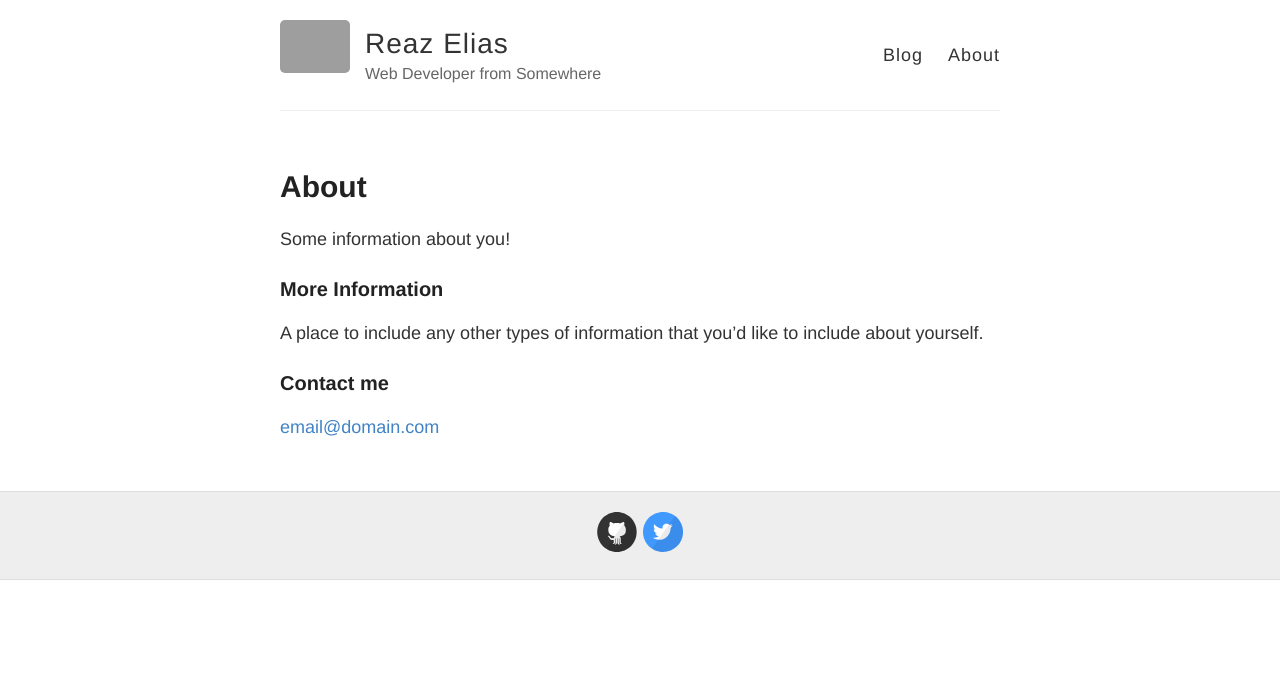
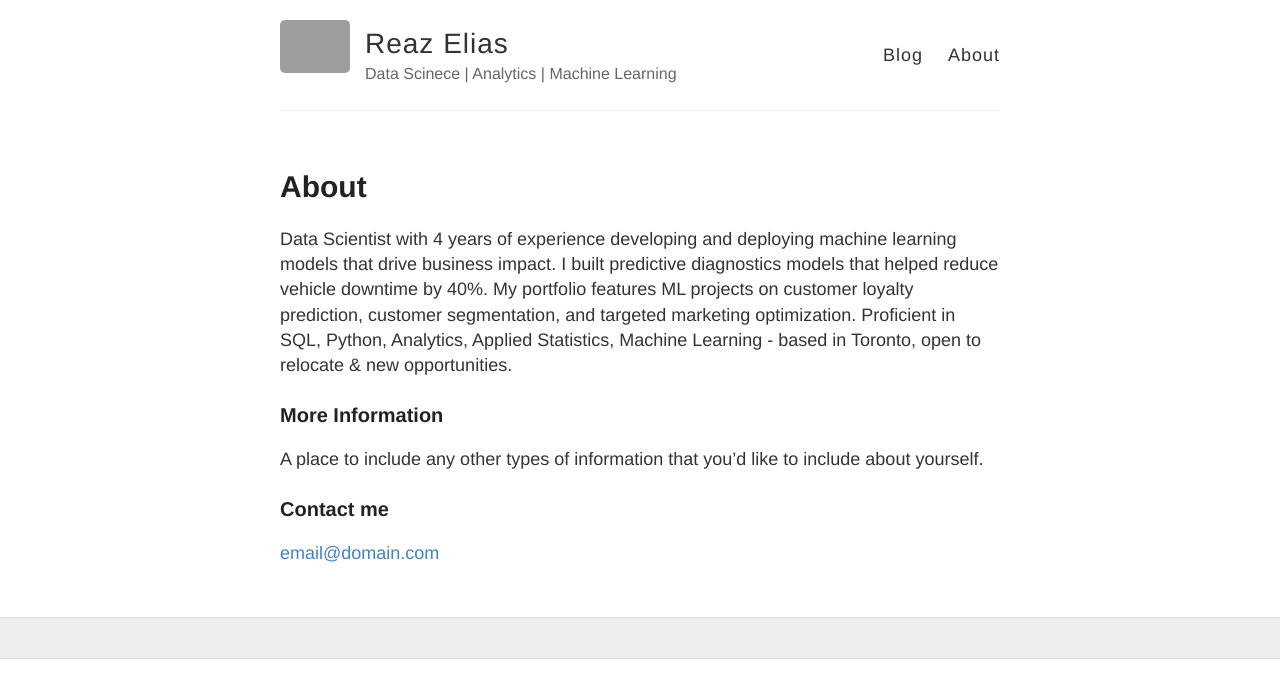
Before and after one commit to EliasReaz/portfolio-dev, a Jekyll site: the page built from about.md, in a window 1280 px wide. Shown: the top 698 px of the page. Built offline with Jekyll 4.4.1, drawn with Linux system fonts in a browser that asks for light colours; grey boxes are pictures that could not be loaded.

Commit message:
changes in about and config files

```diff
--- a/_config.yml
+++ b/_config.yml
@@ -6,10 +6,10 @@
 name: Reaz Elias
 
 # Short bio or description (displayed in the header)
-description: Web Developer from Somewhere
+description: Data Scinece | Analytics | Machine Learning
 
 # URL of your avatar or profile pic (you could use your GitHub profile pic)
-avatar: https://raw.githubusercontent.com/barryclark/jekyll-now/master/images/jekyll-logo.png
+avatar: https://raw.githubusercontent.com/barryclark/jekyll-now/master/images/ChatGPTImage_avatar.png
 
 #
 # Flags below are optional
@@ -21,12 +21,12 @@ footer-links:
   email:
   facebook:
   flickr:
-  github: barryclark/jekyll-now
+  github:
   instagram:
   linkedin:
   pinterest:
   rss: # just type anything here for a working RSS icon
-  twitter: jekyllrb
+  twitter:
   stackoverflow: # your stackoverflow profile, e.g. "users/50476/bart-kiers"
   youtube: # channel/<your_long_string> or user/<user-name>
   googleplus: # anything in your profile username that comes after plus.google.com/
--- a/about.md
+++ b/about.md
@@ -4,7 +4,7 @@ title: About
 permalink: /about/
 ---
 
-Some information about you!
+Data Scientist with 4 years of experience developing and deploying machine learning models that drive business impact. I built predictive diagnostics models that helped reduce vehicle downtime by 40%. My portfolio features ML projects on customer loyalty prediction, customer segmentation, and targeted marketing optimization. Proficient in SQL, Python, Analytics, Applied Statistics, Machine Learning - based in Toronto, open to relocate & new opportunities.
 
 ### More Information
 
```
